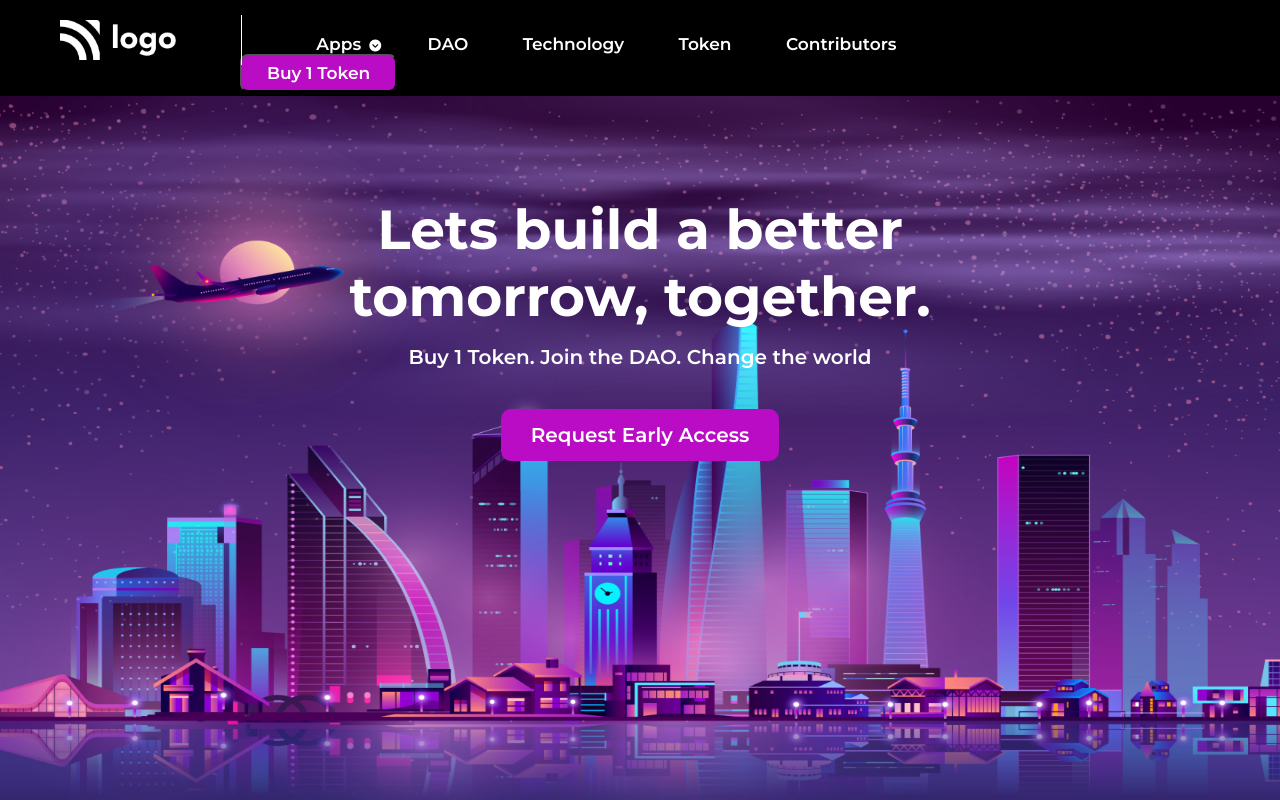
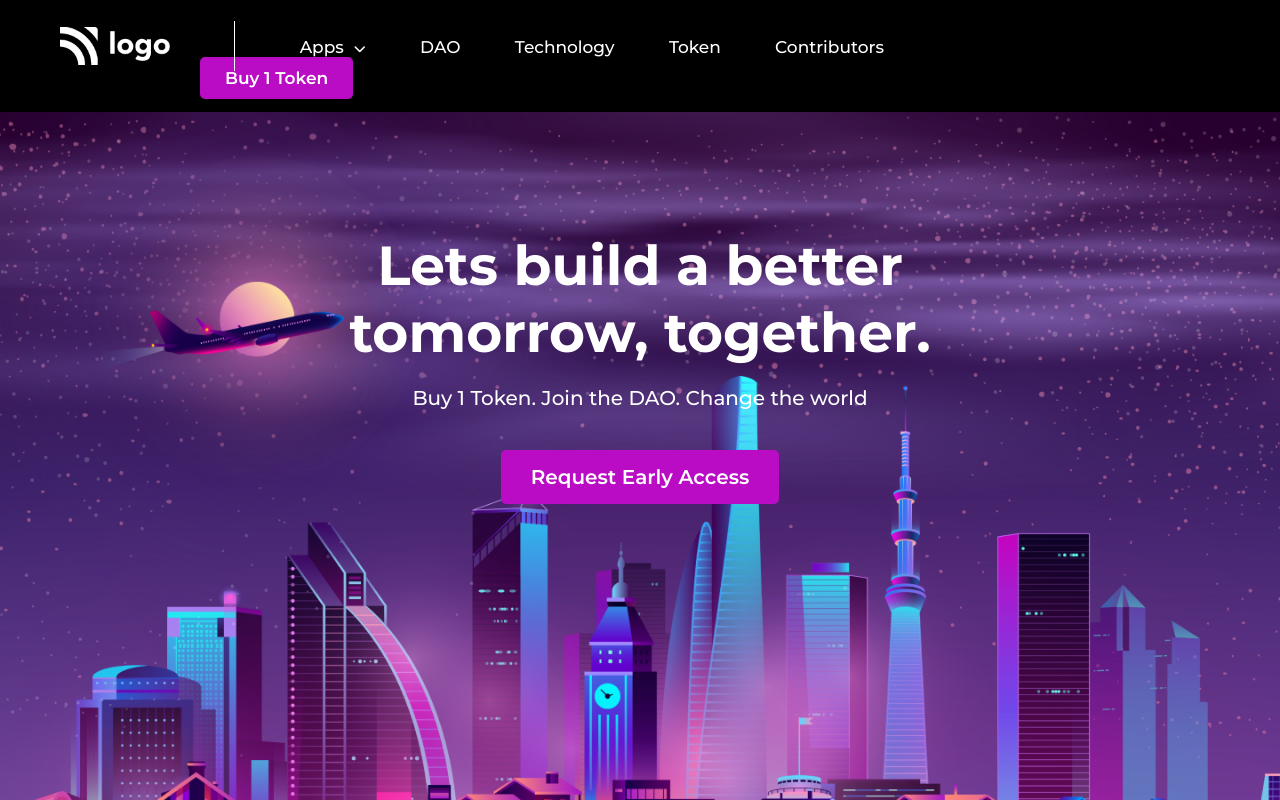
Before and after one commit to purwar1997/portfolio-project-5, a plain HTML site: page index.html in a window 1280 px wide. Drawn offline with Linux system fonts and the light colour scheme.

Commit message:
project updated

```diff
--- a/css/style.css
+++ b/css/style.css
@@ -6,17 +6,26 @@
   color: #ffffff;
 }
 
+button {
+  background-color: #ba0cc5;
+  color: #ffffff;
+  border: none;
+  border-radius: 5px;
+  font-size: 17px;
+  font-weight: 600;
+}
+
 button:hover {
   cursor: pointer;
-  animation: btn-zoom 200ms ease 1 forwards;
+  animation: zoom 250ms ease forwards;
 }
 
-@keyframes btn-zoom {
+@keyframes zoom {
   0% {
     transform: scale(1);
   }
   100% {
-    transform: scale(1.08);
+    transform: scale(1.04);
   }
 }
 
@@ -25,20 +34,24 @@ button:hover {
 }
 
 section[aria-label="navbar"] {
-  height: 12%;
+  height: 14%;
   background-color: #000000;
 }
 
-.navbar div {
+.navbar {
+  padding-top: 2.5px;
+}
+
+.navbar > div {
   display: inline-block;
 }
 
 .logo {
   margin-left: 60px;
-  height: 40px;
+  width: 110px;
+  cursor: pointer;
   position: relative;
-  top: 10px;
-  cursor: pointer;
+  top: 12px;
 }
 
 .line {
@@ -47,56 +60,49 @@ section[aria-label="navbar"] {
   background-color: #ffffff;
   margin-left: 60px;
   position: relative;
-  top: 15px;
+  top: 18px;
 }
 
 .list {
-  margin-left: 20px;
+  margin-left: 60px;
   list-style-type: none;
 }
 
 .list-item {
   display: inline-block;
-  margin-left: 50px;
+  margin-right: 50px;
   font-size: 17px;
-  font-weight: 600;
+  font-weight: 500;
   cursor: pointer;
 }
 
 .list-item:hover {
-  color: #ffffffc7;
+  opacity: 0.85;
 }
 
-.fa-circle-chevron-down {
-  background-color: #000000;
+.fa-chevron-down {
   font-size: 12px;
-  position: relative;
-  left: 8px;
+  margin-left: 10px;
 }
 
 .button-small {
-  margin-left: 240px;
-  background-color: #ba0cc5;
-  font-size: 17px;
-  font-weight: 600;
-  padding: 7px 25px;
-  border-radius: 8px;
+  margin-left: 200px;
+  padding: 11px 25px;
 }
 
 section[aria-label="hero"] {
-  height: 88%;
-  background: url(../assets/bg.png);
-  background-position: center;
+  height: 86%;
+  background-image: url(../assets/bg.png);
+  background-position: top center;
   background-repeat: no-repeat;
-  background-size: 100% 100%;
+  background-size: cover;
 }
 
 .hero {
-  position: relative;
-  top: 100px;
   text-align: center;
   width: 50%;
-  margin: 0 auto;
+  margin: auto;
+  padding-top: 120px;
 }
 
 .hero-heading {
@@ -105,17 +111,12 @@ section[aria-label="hero"] {
 }
 
 .hero-description {
+  margin-top: 20px;
   font-size: 20px;
-  padding-top: 15px;
 }
 
 .button-large {
-  background-color: #ba0cc5;
+  margin-top: 40px;
+  padding: 15px 30px;
   font-size: 20px;
-  font-weight: 600;
-  padding: 14px 30px;
-  border: none;
-  border-radius: 10px;
-  position: relative;
-  top: 40px;
 }
--- a/index.html
+++ b/index.html
@@ -27,7 +27,7 @@
     <link rel="preconnect" href="https://fonts.googleapis.com" />
     <link rel="preconnect" href="https://fonts.gstatic.com" crossorigin />
     <link
-      href="https://fonts.googleapis.com/css2?family=Montserrat:wght@600;700;800&display=swap"
+      href="https://fonts.googleapis.com/css2?family=Montserrat:wght@500;600;700;800&display=swap"
       rel="stylesheet"
     />
 
@@ -45,7 +45,7 @@
           <div class="grow-list">
             <ul class="list">
               <li class="list-item">
-                Apps<i class="fa-solid fa-circle-chevron-down"></i>
+                Apps<i class="fa-solid fa-chevron-down"></i>
               </li>
               <li class="list-item">DAO</li>
               <li class="list-item">Technology</li>
```
Also changed, not shown: 5.png (deleted), assets/icons8-project-50.png (added), preview.png (added), 1 other file.
